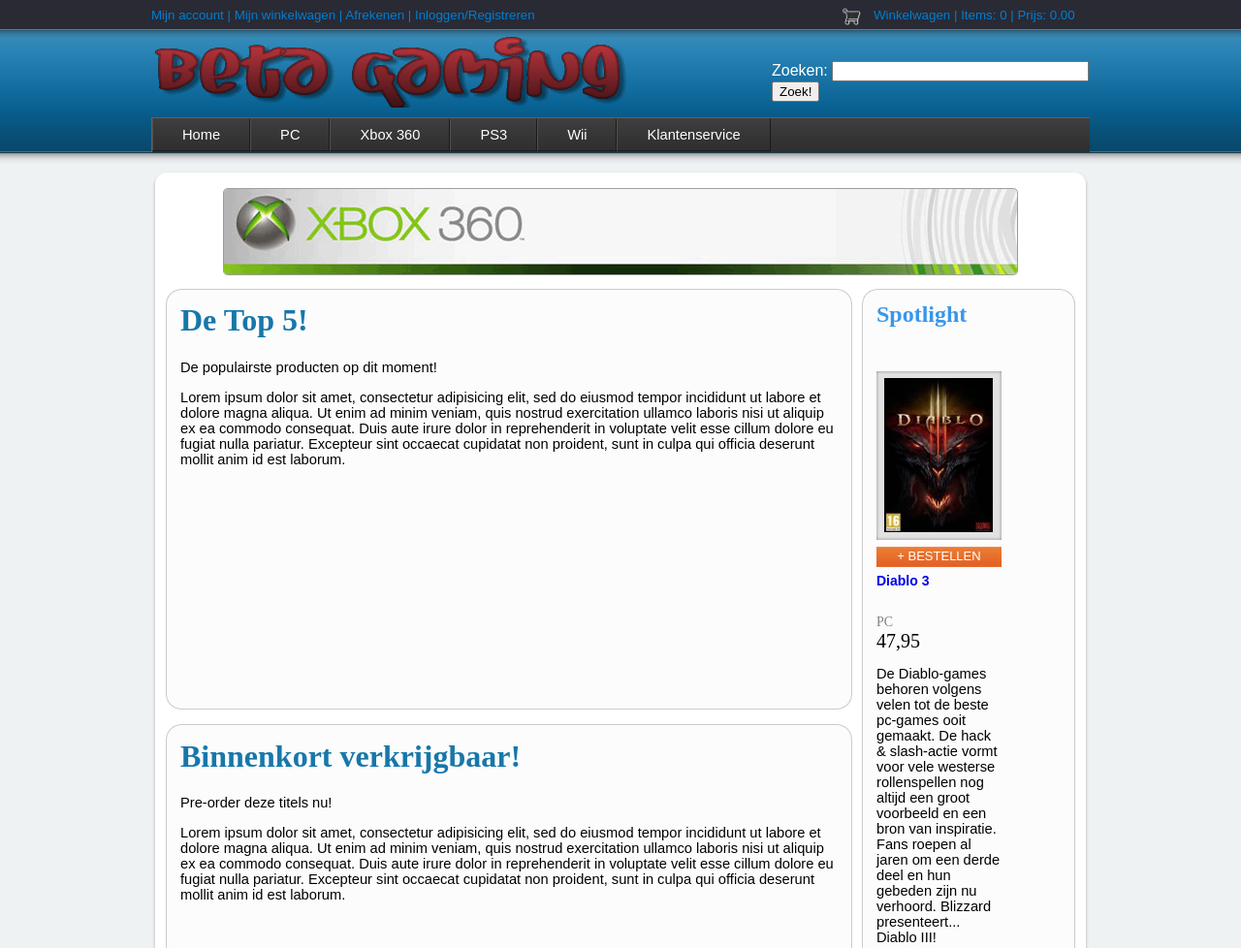
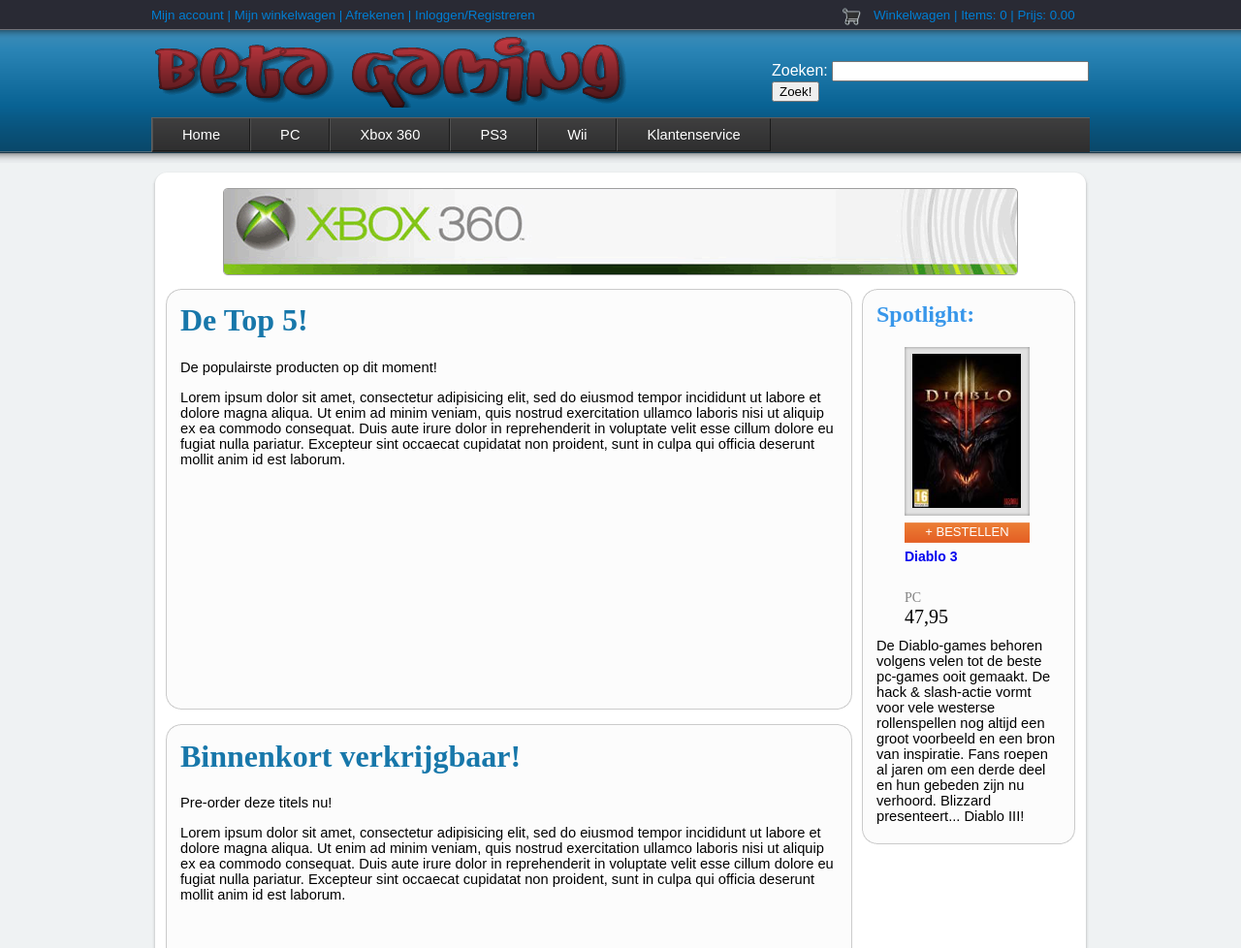
Before and after one commit to JBonsink/webdb, a plain HTML site: page producten/X360/xbox_main.html in a window 1280 px wide. Shown: the top 978 px of the page at 97% size. Drawn offline with Linux system fonts and the light colour scheme.

Commit message:
css update + images

```diff
--- a/css/productengallerij.css
+++ b/css/productengallerij.css
@@ -44,18 +44,16 @@
 	background-color: #fcfcfc;
 	width: 220px;
 	float: right;
-	margin: 0;
 	}
 #side-box .content{
-	height:840px;
+	height:560px;
 	}
 
 #spotlight-container {
-	position:relative;
 	width:200px;
 	padding-bottom: 10px;
 	float:left;
-	margin-top: 25px;
+	margin-left: 29px;
 	}
 
 #side-box #product-container {
--- a/producten/X360/xbox_main.html
+++ b/producten/X360/xbox_main.html
@@ -139,7 +139,7 @@
 
       			<div class="content">
 
-					<h2>Spotlight</h2>
+					<h2>Spotlight:</h2>
 
 						<div id="spotlight-container">
 
@@ -148,13 +148,15 @@
 						<a href="/bestel.php?q=add&product=1480&aantal=1" class="bestelbutton">+ bestellen</a><div class='product_naam'><a href='/pc/games/diablo-3'>Diablo 3</a></div><br />
 						<div class='product_console'>PC</div>
 						<div class='product_prijs'>47,95</div>
+						</div>
+						</div>
 						<p>De Diablo-games behoren volgens velen tot de beste pc-games ooit gemaakt.
 						De hack & slash-actie vormt voor vele westerse rollenspellen nog altijd een
 						groot voorbeeld en een bron van inspiratie. Fans roepen al jaren om een derde
 						deel en hun gebeden zijn nu verhoord. Blizzard presenteert... Diablo III!</p>
-						</div>
 
-						</div>
+
+
 
       			</div>
 
```
Also changed, not shown: producten/PC/pc_main.html (+4 -2 lines), producten/PS3/ps3_main.html (+4 -2 lines), producten/Wii/wii_main.html (+4 -2 lines).
